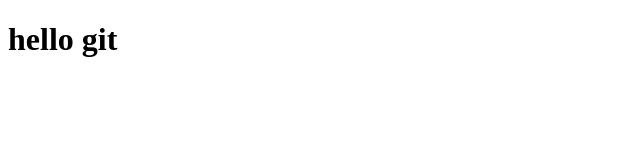
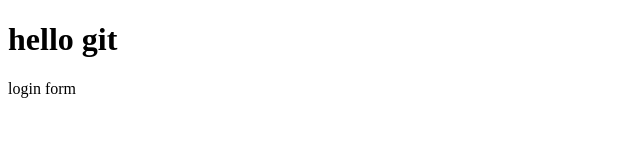
Before and after one commit to odion85/myaqqs, a plain HTML site: page index.html in a window 1280 px wide. Shown: the full height of the page, 0-640 px from the left. Drawn offline with Linux system fonts and the light colour scheme.

Commit message:
login form

```diff
--- /dev/null
+++ b/dir2/aqq2.js
@@ -0,0 +1 @@
+console.log(32);
--- a/index.html
+++ b/index.html
@@ -5,5 +5,6 @@
 </head>
 <body>
 	<h1>hello git</h1>
+	login form
 </body>
 </html>
```
Also changed, not shown: log.txt (added), login.html (added).
